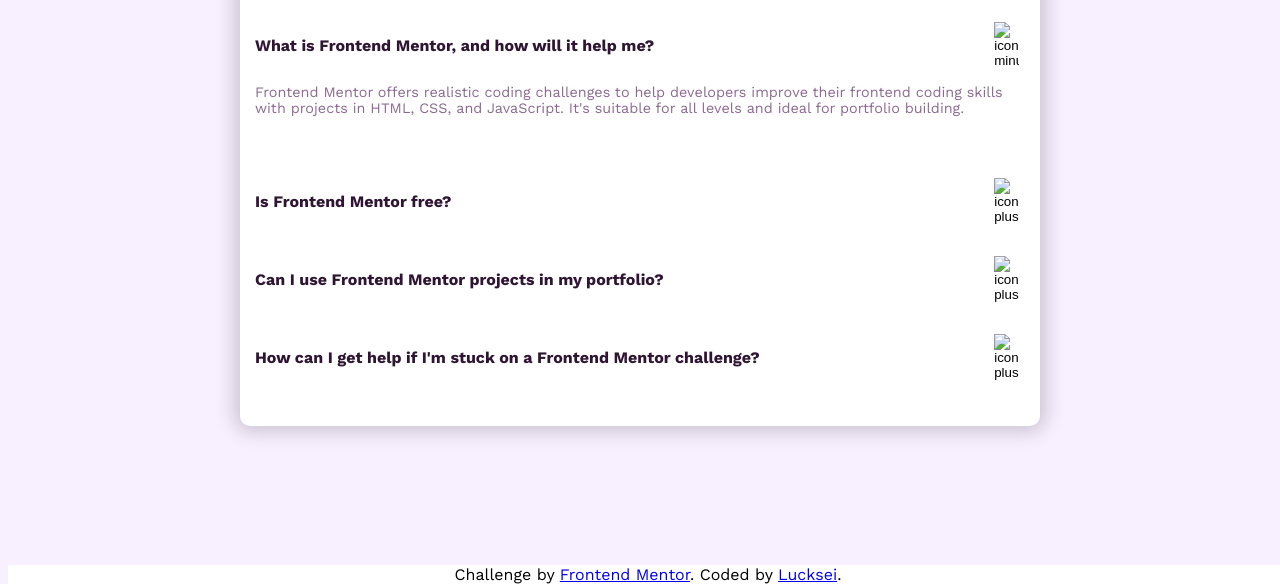
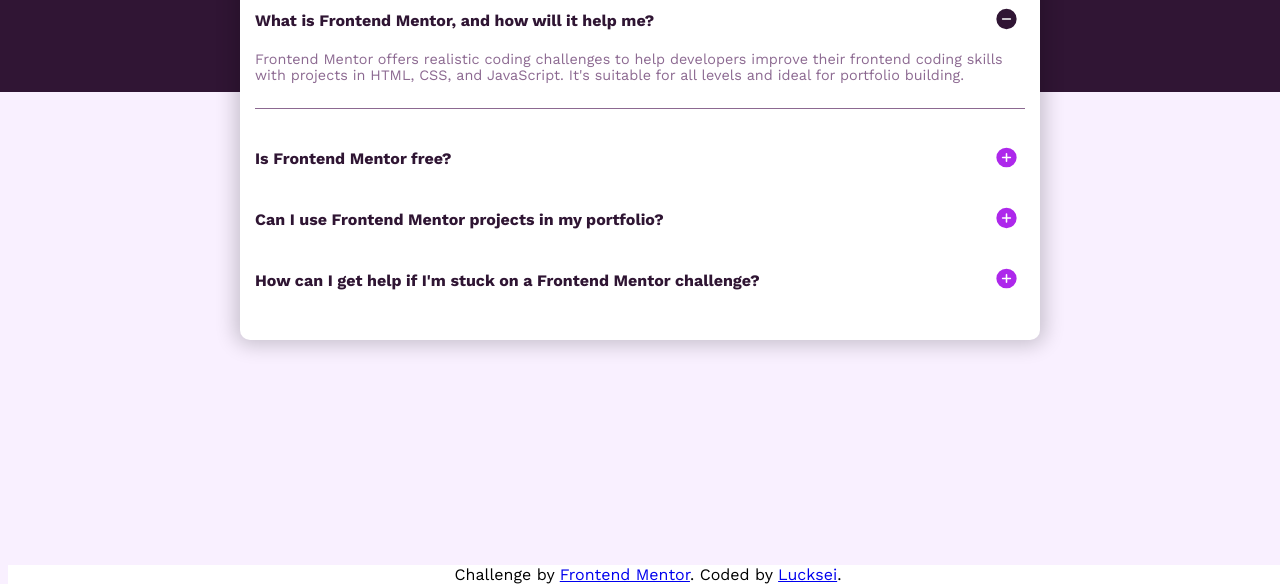
Before and after one commit to lucksei/faq-accordion-main, a plain HTML site: page index.html in a window 1280 px wide. Shown: the part 216-800 px from the top of the page. Drawn offline with nearby package versions, Linux system fonts and the light colour scheme; the site is published under a folder, as on GitHub Pages, so addresses that start at the root find nothing.

Commit message:
fixed links

```diff
--- a/index.html
+++ b/index.html
@@ -20,14 +20,14 @@
   <div class="main-content">
     <div class="card">
       <div class="card-head">
-        <img src="/assets/images/icon-star.svg" alt="icon-star">
+        <img src="./assets/images/icon-star.svg" alt="icon-star">
         <h1>FAQs</h1>
       </div>
       <div class="card-body">
         <div class="accordion">
           <div class="accordion-head">
             <h2>What is Frontend Mentor, and how will it help me?</h2>
-            <button class="active"><img src="/assets/images/icon-minus.svg" alt="icon-minus.svg"></button>
+            <button class="active"><img src="./assets/images/icon-minus.svg" alt="icon-minus.svg"></button>
           </div>
           <div class="accordion-body">
             <p>Frontend Mentor offers realistic coding challenges to help developers improve their
@@ -38,7 +38,7 @@
         <div class="accordion">
           <div class="accordion-head">
             <h2>Is Frontend Mentor free?</h2>
-            <button><img src="/assets/images/icon-plus.svg" alt="icon-plus.svg"></button>
+            <button><img src="./assets/images/icon-plus.svg" alt="icon-plus.svg"></button>
           </div>
           <div class="accordion-body">
             <p>Yes, Frontend Mentor offers both free and premium coding challenges, with the free
@@ -48,7 +48,7 @@
         <div class="accordion">
           <div class="accordion-head">
             <h2>Can I use Frontend Mentor projects in my portfolio?</h2>
-            <button><img src="/assets/images/icon-plus.svg" alt="icon-plus.svg"></button>
+            <button><img src="./assets/images/icon-plus.svg" alt="icon-plus.svg"></button>
           </div>
           <div class="accordion-body">
             <p>Yes, you can use projects completed on Frontend Mentor in your portfolio. It's an excellent
@@ -58,7 +58,7 @@
         <div class="accordion">
           <div class="accordion-head">
             <h2>How can I get help if I'm stuck on a Frontend Mentor challenge?</h2>
-            <button><img src="/assets/images/icon-plus.svg" alt="icon-plus.svg"></button>
+            <button><img src="./assets/images/icon-plus.svg" alt="icon-plus.svg"></button>
           </div>
           <div class="accordion-body">
             <p>The best place to get help is inside Frontend Mentor's Discord community. There's a help
--- a/index.js
+++ b/index.js
@@ -1,5 +1,5 @@
-const imgPlusIcon = "/assets/images/icon-minus.svg";
-const imgMinusIcon = "/assets/images/icon-plus.svg";
+const imgPlusIcon = "./assets/images/icon-minus.svg";
+const imgMinusIcon = "./assets/images/icon-plus.svg";
 
 function accordionClose(button, accordionBody) {
     button.classList.remove("active");
--- a/style.css
+++ b/style.css
@@ -39,7 +39,7 @@
     font-weight: 400;
 
     background-color: #f9f0ff;
-    background-image: url("/assets/images/background-pattern-mobile.svg");
+    background-image: url("./assets/images/background-pattern-mobile.svg");
     background-repeat: no-repeat;
     background-size: 110%;
     background-position: -5px -5px;
@@ -142,7 +142,7 @@
     height: 1px;
     margin: 25px 0 10px 0;
     left: 0;
-    background-image: url(/assets/images/line.svg);
+    background-image: url(./assets/images/line.svg);
     /* background-repeat: no-repeat; */
     background-size: contain;
 }
@@ -150,7 +150,7 @@
 
 @media (min-width: 600px) {
     html {
-        background-image: url("/assets/images/background-pattern-desktop.svg");
+        background-image: url("./assets/images/background-pattern-desktop.svg");
     }
 
     .card {
```
